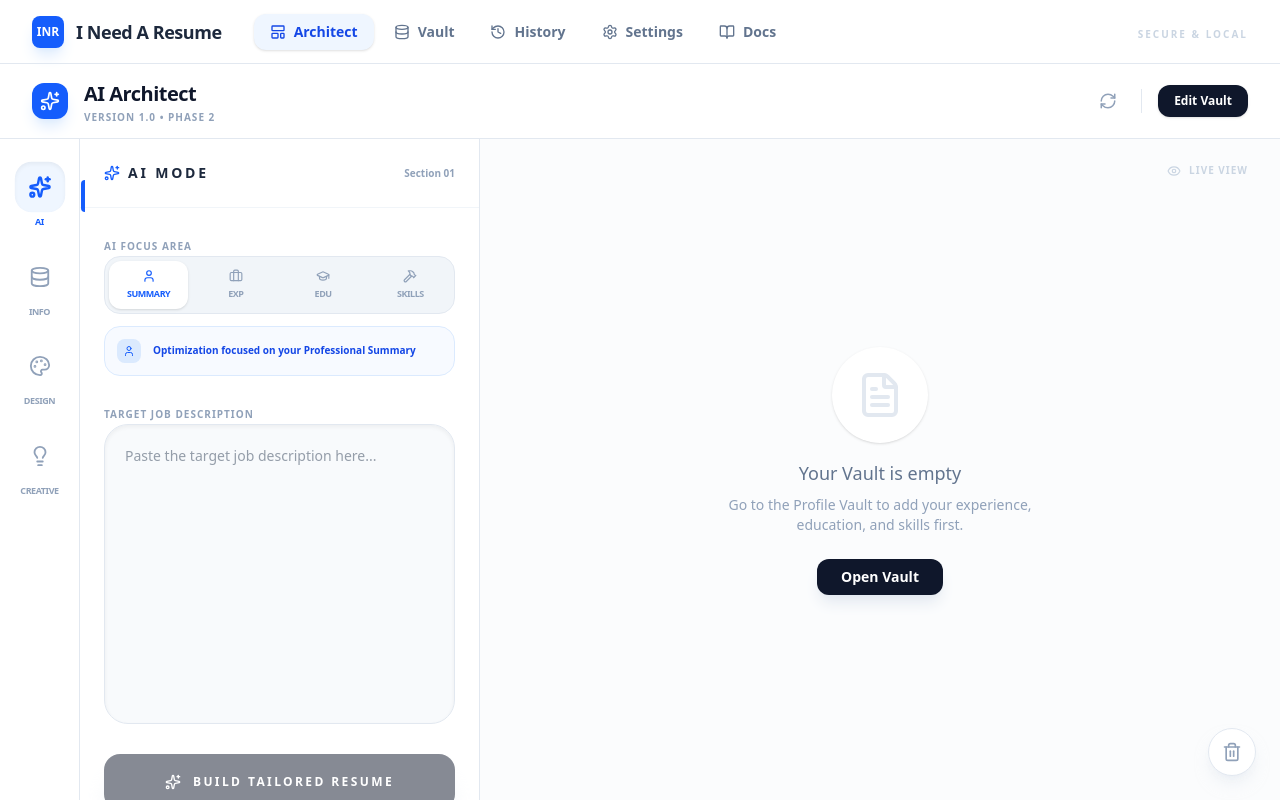
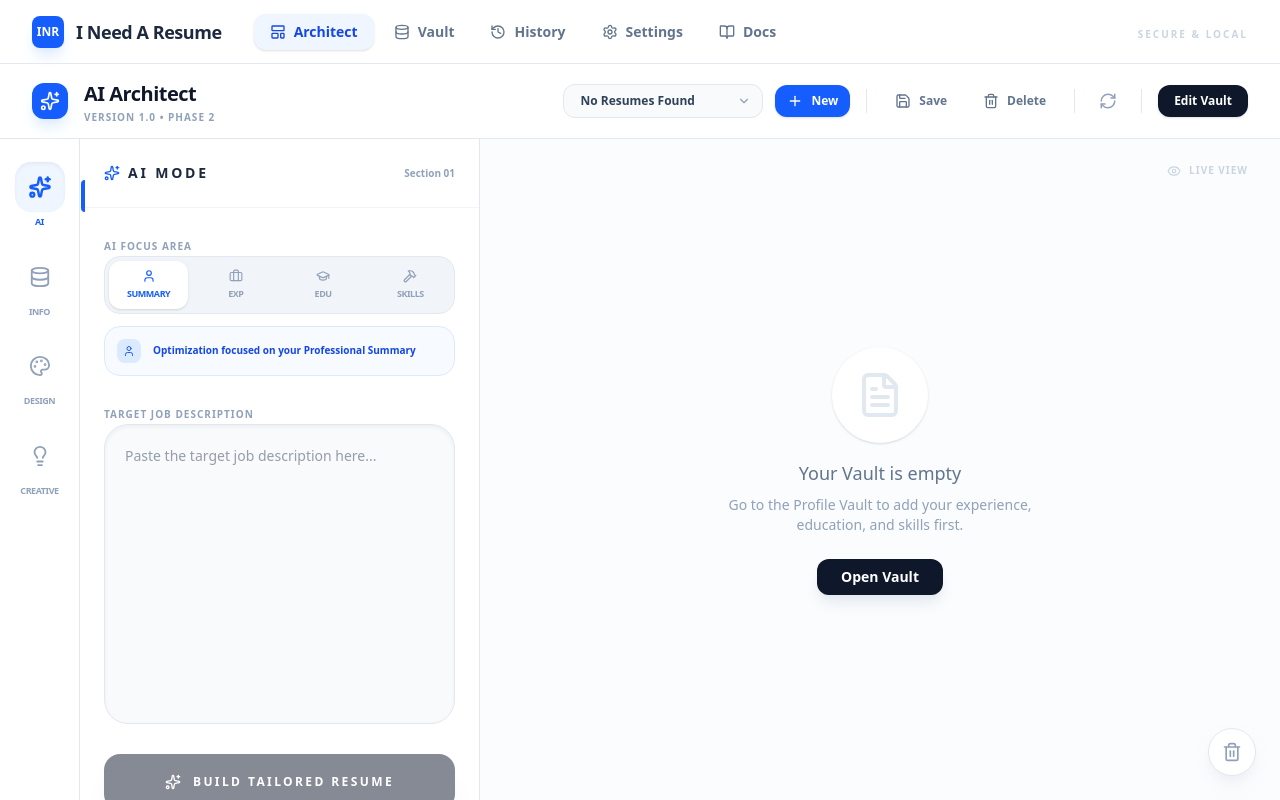
Before and after one commit to isauravmanitripathi/Resume-Generator, a SvelteKit app: page / in a window 1280 px wide. Built offline with nearby package versions, Linux system fonts and the light colour scheme.

Commit message:
feat: Implement multi-version resume management with tailored content storage and active resume selection.

```diff
--- a/src/lib/db.ts
+++ b/src/lib/db.ts
@@ -93,8 +93,16 @@ export interface ResumeVersion {
   id: string;
   created: number;
   name: string;
-  canvas: CanvasItem[];
-  meta: any;
+  templateId: string;
+  customCode?: string;
+  tailoredContent: {
+    summary?: string;
+    experience: Record<string, string>; // ExperienceId -> TailoredContent
+    education: Record<string, string>; // EducationId -> TailoredContent
+    skills: Record<string, string>; // SkillId -> TailoredContent
+  };
+  canvas?: CanvasItem[];
+  meta?: any;
 }
 
 export interface CanvasItem {
@@ -117,6 +125,7 @@ export interface AppSettings {
     grok: { key: string; model: string };
   };
   activeProvider: 'openai' | 'gemini' | 'anthropic' | 'grok';
+  lastActiveResumeId?: string;
 }
 
 export interface CustomTemplate {
--- a/src/routes/+page.svelte
+++ b/src/routes/+page.svelte
@@ -1,18 +1,30 @@
 <script lang="ts">
   import { onMount, tick } from 'svelte';
-  import { db, type Profile } from '$lib/db';
+  import { db, type Profile, type ResumeVersion } from '$lib/db';
   import {
-    Sparkles, Database, Palette, Lightbulb, RefreshCw, Eye, FileText
+    Sparkles, Database, Palette, Lightbulb, RefreshCw, Eye, FileText, ChevronDown, Plus, Save, Trash2
   } from 'lucide-svelte';
   import ResumePreview from '$lib/components/ResumePreview.svelte';
   import VaultExplorer from '$lib/components/architect/VaultExplorer.svelte';
   import ThemeSelector from '$lib/components/architect/ThemeSelector.svelte';
   import AIArchitect from '$lib/components/architect/AIArchitect.svelte';
+  import { toasts } from '$lib/toastStore';
 
   let profile = $state<Profile | null>(null);
+  let resumes = $state<ResumeVersion[]>([]);
+  let activeResumeId = $state<string | null>(null);
+  let activeResume = $derived(resumes.find(r => r.id === activeResumeId) || null);
+
   let jobDescription = $state('');
   let isGenerating = $state(false);
   let selectedTemplate = $state('classic');
+
+  $effect(() => {
+    if (activeResumeId && selectedTemplate) {
+      db.resumes.update(activeResumeId, { templateId: selectedTemplate });
+    }
+  });
+
   let activeSubTab = $state('ai');
   let customCode = $state('');
 
@@ -23,15 +35,87 @@
     { id: 'creative', name: 'Creative', icon: Lightbulb, color: 'text-amber-600', bg: 'bg-amber-50' },
   ];
 
-  /*
-    Phase 4: Creative Lab Placeholder
-  */
+  // Sync template/code when active resume changes
+  $effect(() => {
+    if (activeResume) {
+      if (activeResume.templateId) selectedTemplate = activeResume.templateId;
+      if (activeResume.customCode) customCode = activeResume.customCode;
+    }
+  });
+
+  // Derived profile with tailored content applied
+  let appliedProfile = $derived.by(() => {
+    if (!profile) return null;
+    if (!activeResume) return profile;
+
+    const merged = { ...$state.snapshot(profile) };
+    const tailored = activeResume.tailoredContent;
+
+    if (tailored.summary) merged.basics.summary = tailored.summary;
+
+    // Apply tailored Experience
+    merged.experience = merged.experience.map(exp => ({
+      ...exp,
+      raw_context: tailored.experience[exp.id] || exp.raw_context
+    }));
+
+    // Apply tailored Education
+    merged.education = merged.education.map(edu => ({
+      ...edu,
+      studyType: tailored.education[edu.id] || edu.studyType
+    }));
+
+    // Apply tailored Skills
+    merged.skills = merged.skills.map(skill => ({
+      ...skill,
+      name: tailored.skills[skill.id] || skill.name
+    }));
+
+    return merged;
+  });
 
   onMount(async () => {
-    const saved = await db.profile.get('master');
-    if (saved) {
-      profile = saved;
-      if (saved.customTemplate) customCode = saved.customTemplate;
+    try {
+      await refreshData();
+
+      // Load last used resume from DB settings
+      const settings = await db.settings.get('app');
+      const lastId = settings?.lastActiveResumeId;
+
+      const allResumes = await db.resumes.orderBy('created').reverse().toArray();
+      resumes = allResumes;
+
+      if (lastId && resumes.some(r => r.id === lastId)) {
+        activeResumeId = lastId;
+        toasts.add(`Restored session: "${resumes.find(r => r.id === lastId)?.name}"`, "success");
+      } else if (resumes.length > 0) {
+        activeResumeId = resumes[0].id;
+      }
+    } catch (err: any) {
+      toasts.add(`Failed to load session: ${err.message}`, "error");
+    }
+  });
+
+  $effect(() => {
+    if (activeResumeId) {
+      db.settings.get('app').then(settings => {
+        if (settings) {
+          db.settings.update('app', { lastActiveResumeId: activeResumeId });
+        } else {
+          // Initialize if missing
+          db.settings.put({
+            id: 'app',
+            lastActiveResumeId: activeResumeId,
+            activeProvider: 'openai',
+            providers: {
+              openai: { key: '', model: 'gpt-4o' },
+              gemini: { key: '', model: '' },
+              anthropic: { key: '', model: '' },
+              grok: { key: '', model: '' }
+            }
+          });
+        }
+      });
     }
   });
 
@@ -41,34 +125,130 @@
       profile = saved;
       if (saved.customTemplate) customCode = saved.customTemplate;
     }
+    const allResumes = await db.resumes.orderBy('created').reverse().toArray();
+    resumes = allResumes;
   }
 
-  function handleGenerate(tailored: { type: string, id: string | null, content: string }) {
-    if (!profile) return;
+  async function createNewResume() {
+    const name = prompt("Enter a name for your new tailored resume:");
+    if (!name) return;
 
-    // Create a local snapshot to update the preview
-    const preview = { ...$state.snapshot(profile) };
+    try {
+      const newResume: ResumeVersion = {
+        id: crypto.randomUUID(),
+        name,
+        created: Date.now(),
+        templateId: selectedTemplate,
+        customCode: customCode,
+        tailoredContent: {
+          experience: {},
+          education: {},
+          skills: {}
+        }
+      };
+
+      await db.resumes.add(newResume);
+      await refreshData();
+      activeResumeId = newResume.id;
+      toasts.add(`Created "${name}"`, "success");
+    } catch (err: any) {
+      toasts.add(`Failed to create resume: ${err.message}`, "error");
+    }
+  }
+
+  async function handleGenerate(tailored: { type: string, id: string | null, content: string }) {
+    if (!activeResumeId) {
+      const name = prompt("You don't have an active tailored resume. Enter a name to create one:", "My Tailored Resume");
+      if (!name) return;
+
+      try {
+        const newResume: ResumeVersion = {
+          id: crypto.randomUUID(),
+          name,
+          created: Date.now(),
+          templateId: selectedTemplate,
+          customCode: customCode,
+          tailoredContent: {
+            experience: {},
+            education: {},
+            skills: {}
+          }
+        };
+        await db.resumes.add(newResume);
+        await refreshData(); // Ensure UI knows about it!
+        activeResumeId = newResume.id;
+        toasts.add(`Created "${name}"`, "success");
+      } catch (err: any) {
+        toasts.add(`Failed to create auto-resume: ${err.message}`, "error");
+        return;
+      }
+    }
+
+    const resume = await db.resumes.get(activeResumeId);
+    if (!resume) return;
 
     if (tailored.type === 'summary') {
-      preview.basics.summary = tailored.content;
-    } else if (tailored.type === 'experience') {
-      const item = preview.experience.find(e => e.id === tailored.id);
-      if (item) item.raw_context = tailored.content;
-    } else if (tailored.type === 'education') {
-      const item = preview.education.find(e => e.id === tailored.id);
-      if (item) item.studyType = tailored.content; // Fallback for education
-    } else if (tailored.type === 'skills') {
-      const item = preview.skills.find(s => s.id === tailored.id);
-      if (item) item.name = tailored.content;
+      resume.tailoredContent.summary = tailored.content;
+    } else if (tailored.type === 'experience' && tailored.id) {
+      resume.tailoredContent.experience[tailored.id] = tailored.content;
+    } else if (tailored.type === 'education' && tailored.id) {
+      resume.tailoredContent.education[tailored.id] = tailored.content;
+    } else if (tailored.type === 'skills' && tailored.id) {
+      resume.tailoredContent.skills[tailored.id] = tailored.content;
     }
 
-    profile = preview;
+    await db.resumes.update(activeResumeId, { tailoredContent: resume.tailoredContent });
+    await refreshData();
   }
 
   async function handleSaveCustomCode(code: string) {
     customCode = code;
-    // Persist to DB
+    if (activeResumeId) {
+      await db.resumes.update(activeResumeId, { customCode: code });
+    }
     await db.profile.update('master', { customTemplate: code });
+    await refreshData();
+  }
+
+  async function handleSaveResume() {
+    if (!activeResumeId) return;
+    try {
+      // Just update timestamp for now to "touch" the file
+      await db.resumes.update(activeResumeId, { created: Date.now() });
+      const r = resumes.find(r => r.id === activeResumeId);
+      toasts.add(`Saved resume "${r?.name}"`, "success");
+      await refreshData();
+    } catch (e) {
+      toasts.add("Failed to save", "error");
+    }
+  }
+
+  async function handleDeleteResume() {
+    if (!activeResumeId) return;
+    const r = resumes.find(r => r.id === activeResumeId);
+    if (!confirm(`Are you sure you want to delete "${r?.name}"? This cannot be undone.`)) return;
+
+    try {
+      await db.resumes.delete(activeResumeId);
+
+      // If we deleted the active one from settings, clear it
+      const settings = await db.settings.get('app');
+      if (settings?.lastActiveResumeId === activeResumeId) {
+        await db.settings.update('app', { lastActiveResumeId: undefined });
+      }
+
+      toasts.add(`Deleted "${r?.name}"`, "success");
+      await refreshData();
+
+      // Select another resume if available
+      if (resumes.length > 0) {
+        activeResumeId = resumes[0].id;
+      } else {
+        activeResumeId = null;
+      }
+    } catch (e) {
+      toasts.add("Failed to delete", "error");
+    }
   }
 </script>
 
@@ -86,6 +266,55 @@
     </div>
 
     <div class="flex items-center gap-3">
+      <!-- Resume Selector -->
+      <div class="relative">
+        <select
+          bind:value={activeResumeId}
+          class="pl-4 pr-10 py-2 bg-slate-50 border border-slate-200 rounded-xl text-xs font-bold text-slate-700 outline-none appearance-none hover:bg-slate-100 transition-all cursor-pointer min-w-[200px]"
+        >
+          {#each resumes as res}
+            <option value={res.id}>{res.name}</option>
+          {/each}
+          {#if resumes.length === 0}
+            <option value={null} disabled>No Resumes Found</option>
+          {/if}
+        </select>
+        <div class="absolute right-3 top-1/2 -translate-y-1/2 pointer-events-none text-slate-400">
+          <ChevronDown size={14} />
+        </div>
+      </div>
+
+      <button
+        onclick={createNewResume}
+        class="p-2 bg-blue-600 text-white rounded-xl hover:bg-blue-700 transition-all shadow-sm flex items-center gap-2 px-3 text-xs font-bold"
+        title="New Tailored Resume"
+      >
+        <Plus size={16} />
+        <span>New</span>
+      </button>
+
+      <div class="h-6 w-px bg-slate-200 mx-1"></div>
+
+      <button
+        onclick={handleSaveResume}
+        class="p-2 text-slate-500 hover:text-emerald-600 hover:bg-emerald-50 rounded-xl transition-all flex items-center gap-2 px-3 text-xs font-bold disabled:opacity-50 disabled:cursor-not-allowed"
+        title="Save Resume"
+      >
+        <Save size={16} />
+        <span>Save</span>
+      </button>
+
+      <button
+        onclick={handleDeleteResume}
+        class="p-2 text-slate-500 hover:text-red-600 hover:bg-red-50 rounded-xl transition-all flex items-center gap-2 px-3 text-xs font-bold disabled:opacity-50 disabled:cursor-not-allowed"
+        title="Delete Resume"
+      >
+        <Trash2 size={16} />
+        <span>Delete</span>
+      </button>
+
+      <div class="h-6 w-px bg-slate-200 mx-1"></div>
+
       <button
         onclick={refreshData}
         class="p-2 text-slate-400 hover:text-blue-600 hover:bg-blue-50 rounded-lg transition-all"
@@ -189,9 +418,18 @@
       </div>
 
       <div class="min-h-full flex items-start justify-center">
-        {#if profile}
+        {#if appliedProfile}
           <div class="shadow-[0_20px_50px_rgba(0,0,0,0.1)] rounded-sm">
-            <ResumePreview {profile} templateId={selectedTemplate} {customCode} />
+            <ResumePreview
+              profile={appliedProfile}
+              templateId={activeResume?.templateId || selectedTemplate}
+              customCode={activeResume?.customCode || customCode}
+            />
+          </div>
+        {:else if profile}
+          <!-- In case appliedProfile is null but profile exists -->
+          <div class="shadow-[0_20px_50px_rgba(0,0,0,0.1)] rounded-sm">
+             <ResumePreview {profile} templateId={selectedTemplate} {customCode} />
           </div>
         {:else}
           <!-- Empty State -->
```
Also changed, not shown: src/lib/components/architect/AIArchitect.svelte (+0 -18 lines).
